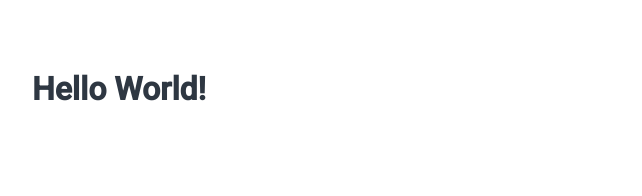
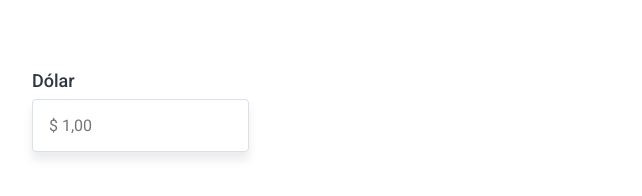
Before and after one commit to AlexsandroBezerra/stone-app, a Next.js app: page / in a window 1280 px wide. Shown: the part 174-370 px from the top of the page, without its empty margins (32-674 px from the left). Built offline with nearby package versions, Linux system fonts and the light colour scheme.

Commit message:
feat: Add input

```diff
--- /dev/null
+++ b/src/components/Input/index.tsx
@@ -0,0 +1,16 @@
+import styles from './styles.module.scss';
+
+interface InputProps {
+  name: string;
+  label: string;
+  placeholder: string;
+}
+
+export default function Input({ name, label, placeholder = '' }: InputProps): JSX.Element {
+  return (
+    <div className={styles.inputContainer}>
+      <label htmlFor={name}>{label}</label>
+      <input type="text" id={name} placeholder={placeholder} />
+    </div>
+  );
+}
--- /dev/null
+++ b/src/components/Input/styles.module.scss
@@ -0,0 +1,15 @@
+.inputContainer {
+  label {
+    display: block;
+    margin-bottom: 0.5rem;
+    font-weight: 500;
+    font-size: 1.125rem;
+  }
+
+  input {
+    padding: 1rem;
+    border: 1px solid var(--gray-100);
+    border-radius: 4px;
+    filter: drop-shadow(0px 8px 4px var(--shadow-color));
+  }
+}
--- a/src/pages/index.tsx
+++ b/src/pages/index.tsx
@@ -1,6 +1,7 @@
 import Head from 'next/head';
 
 import Header from '../components/Header';
+import Input from '../components/Input';
 
 import styles from '../styles/home.module.scss';
 
@@ -14,7 +15,7 @@ export default function Home(): JSX.Element {
       <Header />
 
       <main className={styles.mainContainer}>
-        <h1>Hello World!</h1>
+        <Input name="amount" label="Dólar" placeholder="$ 1,00" />
       </main>
     </>
   );
```
Also changed, not shown: .eslintrc.json.
